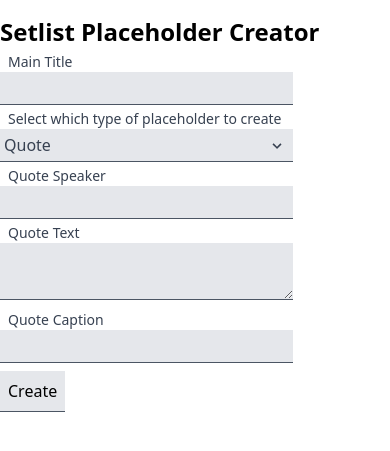
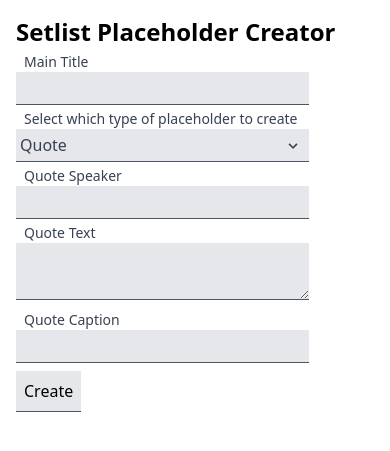
Before and after one commit to rickh94/setlist-placeholder, a Flask app: page / in a window 390 px wide. Shown: the top 451 px of the page. Run offline with Flask 2, Linux system fonts and the light colour scheme.

Commit message:
add margin on smaller screen
Signed-off-by: Rick Henry <rickhenry@rickhenry.dev>

```diff
--- a/setlist_placeholder/templates/index.html
+++ b/setlist_placeholder/templates/index.html
@@ -10,7 +10,7 @@
         rel="stylesheet">
 </head>
 <body>
-<div class="container mx-auto mt-4">
+<div class="container mx-4 lg:mx-auto mt-4">
   <header>
     <h1 class="text-2xl font-bold">Setlist Placeholder Creator</h1>
   </header>
```
